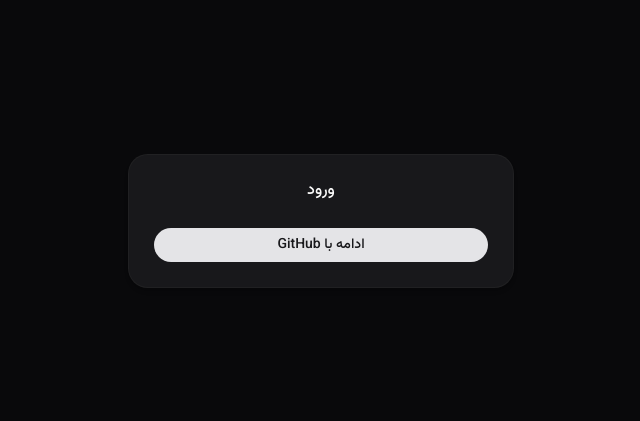
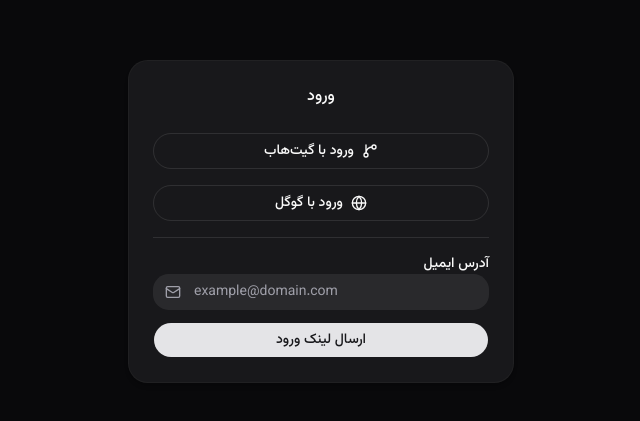
Before and after one commit to hosseinkhezeli/ai-chatbot, a Next.js app: page /auth/signin in a window 1280 px wide. Shown: the part 179-600 px from the top of the page, without its empty margins (350-990 px from the left). Built offline with nearby package versions, Linux system fonts and the light colour scheme; no server answers.

Commit message:
feat: add two new  auth method

```diff
--- a/lib/auth.ts
+++ b/lib/auth.ts
@@ -1,9 +1,46 @@
 import NextAuth from 'next-auth';
 import GitHub from 'next-auth/providers/github';
+import Google from 'next-auth/providers/google';
+import Email from 'next-auth/providers/email';
 import { DrizzleAdapter } from '@auth/drizzle-adapter';
 
 import { db } from '@/db/client';
 import { accountsTable, sessionsTable, usersTable, verificationTokensTable } from '@/db/schema';
+
+function getEmailConfig() {
+  const apiKey = process.env.RESEND_API_KEY;
+  const from = process.env.EMAIL_FROM;
+
+  if (!apiKey || !from) {
+    return null;
+  }
+
+  return {
+    server: {
+      host: 'smtp.resend.com',
+      port: 465,
+      auth: {
+        user: 'resend',
+        pass: apiKey,
+      },
+    },
+    from,
+  };
+}
+
+const baseProviders = [
+  GitHub({
+    clientId: process.env.GITHUB_CLIENT_ID!,
+    clientSecret: process.env.GITHUB_CLIENT_SECRET!,
+  }),
+  Google({
+    clientId: process.env.AUTH_GOOGLE_ID!,
+    clientSecret: process.env.AUTH_GOOGLE_SECRET!,
+  }),
+];
+
+const emailConfig = getEmailConfig();
+const providers = emailConfig ? [...baseProviders, Email(emailConfig)] : baseProviders;
 
 export const { handlers, auth, signIn, signOut } = NextAuth({
   adapter: DrizzleAdapter(db, {
@@ -13,12 +50,7 @@
     verificationTokensTable,
   }),
 
-  providers: [
-    GitHub({
-      clientId: process.env.GITHUB_CLIENT_ID!,
-      clientSecret: process.env.GITHUB_CLIENT_SECRET!,
-    }),
-  ],
+  providers,
 
   session: {
     strategy: 'database',
--- a/package.json
+++ b/package.json
@@ -35,6 +35,7 @@
     "lucide-react": "^1.41.0",
     "next": "16.3.4",
     "next-auth": "^5.0.0-beta.32",
+    "nodemailer": "^8.0.11",
     "react": "19.2.8",
     "react-dom": "19.2.8",
     "shadcn": "^4.21.0",
--- a/src/app/auth/signin/page.tsx
+++ b/src/app/auth/signin/page.tsx
@@ -1,14 +1,18 @@
 import { signIn } from '@/lib/auth';
 import { Button } from '@/components/ui/button';
 import { Card, CardHeader, CardTitle, CardContent } from '@/components/ui/card';
+import { Input } from '@/components/ui/input';
+import { Label } from '@/components/ui/label';
+import { Separator } from '@/components/ui/separator';
+import { Mail, GitBranch, Globe } from 'lucide-react';
 import { fa } from '@/lib/i18n/fa';
 
 export default async function SignInPage({
   searchParams,
 }: {
-  searchParams: Promise<{ callbackUrl?: string }>;
+  searchParams: Promise<{ callbackUrl?: string; error?: string }>;
 }) {
-  const { callbackUrl } = await searchParams;
+  const { callbackUrl, error } = await searchParams;
 
   return (
     <main className="flex min-h-screen items-center justify-center p-4">
@@ -16,15 +20,67 @@
         <CardHeader>
           <CardTitle className="text-center">{fa.auth.signIn}</CardTitle>
         </CardHeader>
-        <CardContent>
+        <CardContent className="space-y-4">
+          {error && (
+            <div className="rounded-md bg-destructive/10 p-3 text-sm text-destructive text-center" role="alert">
+              {fa.auth.errors[error as keyof typeof fa.auth.errors] ?? fa.auth.errors.Default}
+            </div>
+          )}
+
           <form
             action={async () => {
               'use server';
               await signIn('github', { redirectTo: callbackUrl ?? '/' });
             }}
           >
+            <Button type="submit" className="w-full gap-2" variant="outline">
+              <GitBranch className="h-4 w-4" />
+              {fa.auth.continueWithGithub}
+            </Button>
+          </form>
+
+          <form
+            action={async () => {
+              'use server';
+              await signIn('google', { redirectTo: callbackUrl ?? '/' });
+            }}
+          >
+            <Button type="submit" className="w-full gap-2" variant="outline">
+              <Globe className="h-4 w-4" />
+              {fa.auth.continueWithGoogle}
+            </Button>
+          </form>
+
+          <Separator className="my-4" />
+
+          <form
+            action={async (formData: FormData) => {
+              'use server';
+              const email = formData.get('email') as string;
+              await signIn('email', { email, redirectTo: callbackUrl ?? '/' });
+            }}
+            className="space-y-3"
+          >
+            <div className="space-y-1.5">
+              <Label htmlFor="email" className="text-sm font-medium">
+                {fa.auth.emailLabel}
+              </Label>
+              <div className="relative">
+                <Mail className="absolute left-3 top-1/2 -translate-y-1/2 h-4 w-4 text-muted-foreground" />
+                <Input
+                  id="email"
+                  name="email"
+                  type="email"
+                  autoComplete="email"
+                  dir="ltr"
+                  className="pl-10"
+                  placeholder={fa.auth.emailPlaceholder}
+                  required
+                />
+              </div>
+            </div>
             <Button type="submit" className="w-full">
-              {fa.auth.continueWithGithub}
+              {fa.auth.sendMagicLink}
             </Button>
           </form>
         </CardContent>
--- /dev/null
+++ b/src/app/auth/verify-request/page.tsx
@@ -0,0 +1,45 @@
+'use client';
+
+import { CheckCircle } from 'lucide-react';
+import { Button } from '@/components/ui/button';
+import { Card, CardHeader, CardTitle, CardContent } from '@/components/ui/card';
+import Link from 'next/link';
+import { fa } from '@/lib/i18n/fa';
+
+export default async function VerifyRequestPage({
+  searchParams,
+}: {
+  searchParams: Promise<{ email?: string }>;
+}) {
+  const { email } = await searchParams;
+
+  return (
+    <main className="flex min-h-screen items-center justify-center p-4">
+      <Card className="w-full max-w-sm">
+        <CardHeader className="text-center">
+          <div className="mx-auto mb-4 flex h-12 w-12 items-center justify-center rounded-full bg-green-100">
+            <CheckCircle className="h-6 w-6 text-green-600" />
+          </div>
+          <CardTitle>{fa.auth.checkEmailTitle}</CardTitle>
+        </CardHeader>
+        <CardContent className="space-y-4 text-center">
+          {email && (
+            <div
+              className="rounded-md bg-muted p-4 text-sm text-muted-foreground"
+              dir="ltr"
+              dangerouslySetInnerHTML={{
+                __html: fa.auth.checkEmailBody.replace('{email}', email),
+              }}
+            />
+          )}
+          <p className="text-sm text-muted-foreground">
+            {fa.auth.magicLinkSent}
+          </p>
+          <Link href="/auth/signin">
+            <Button variant="outline">{fa.auth.backToSignIn}</Button>
+          </Link>
+        </CardContent>
+      </Card>
+    </main>
+  );
+}
--- a/src/components/layout/app-sidebar/conversation-item.tsx
+++ b/src/components/layout/app-sidebar/conversation-item.tsx
@@ -166,7 +166,6 @@
           onPointerCancel={handlePointerCancel}
           onClick={handleClick}
         >
-          <MessageSquare />
           <span className="truncate">{conversation.title ?? fa.sidebar.untitled}</span>
         </SidebarMenuButton>
       )}
--- /dev/null
+++ b/src/components/ui/label.tsx
@@ -0,0 +1,13 @@
+import { cn } from "@/lib/utils"
+
+function Label({ className, ...props }: React.LabelHTMLAttributes<HTMLLabelElement>) {
+  return (
+    <label
+      data-slot="label"
+      className={cn("text-sm font-medium leading-none peer-disabled:cursor-not-allowed peer-disabled:opacity-70", className)}
+      {...props}
+    />
+  )
+}
+
+export { Label }
--- a/src/lib/i18n/fa.ts
+++ b/src/lib/i18n/fa.ts
@@ -69,7 +69,15 @@
 
   auth: {
     signIn: 'ورود',
-    continueWithGithub: 'ادامه با GitHub',
+    continueWithGithub: 'ورود با گیت‌هاب',
+    continueWithGoogle: 'ورود با گوگل',
+    emailLabel: 'آدرس ایمیل',
+    emailPlaceholder: 'example@domain.com',
+    sendMagicLink: 'ارسال لینک ورود',
+    checkEmailTitle: 'لینک ورود ارسال شد',
+    checkEmailBody: 'لینک ورود برای <strong>{email}</strong> ارسال شد. لطفاً 받은‌باکس خود را بررسی کنید.',
+    backToSignIn: 'بازگشت به ورود',
+    magicLinkSent: 'اگر چند دقیقه‌ای صبر کردید و ایمیلی نیافتید، پوشه اسپم را بررسی کنید یا دوباره تلاش کنید.',
     errorTitle: 'خطای احراز هویت',
     tryAgain: 'تلاش دوباره',
     errors: {
```
Also changed, not shown: 1 other file (tests, documents, lock files or other folders).
